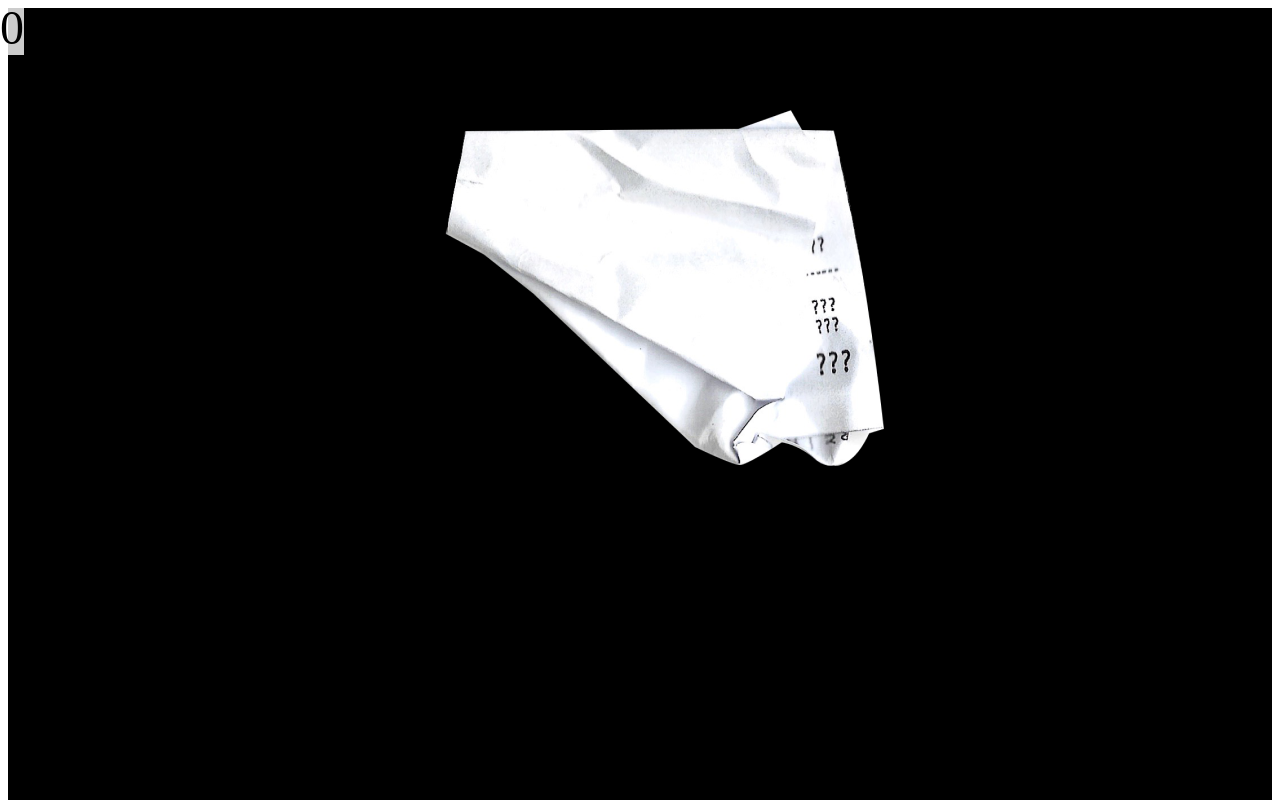
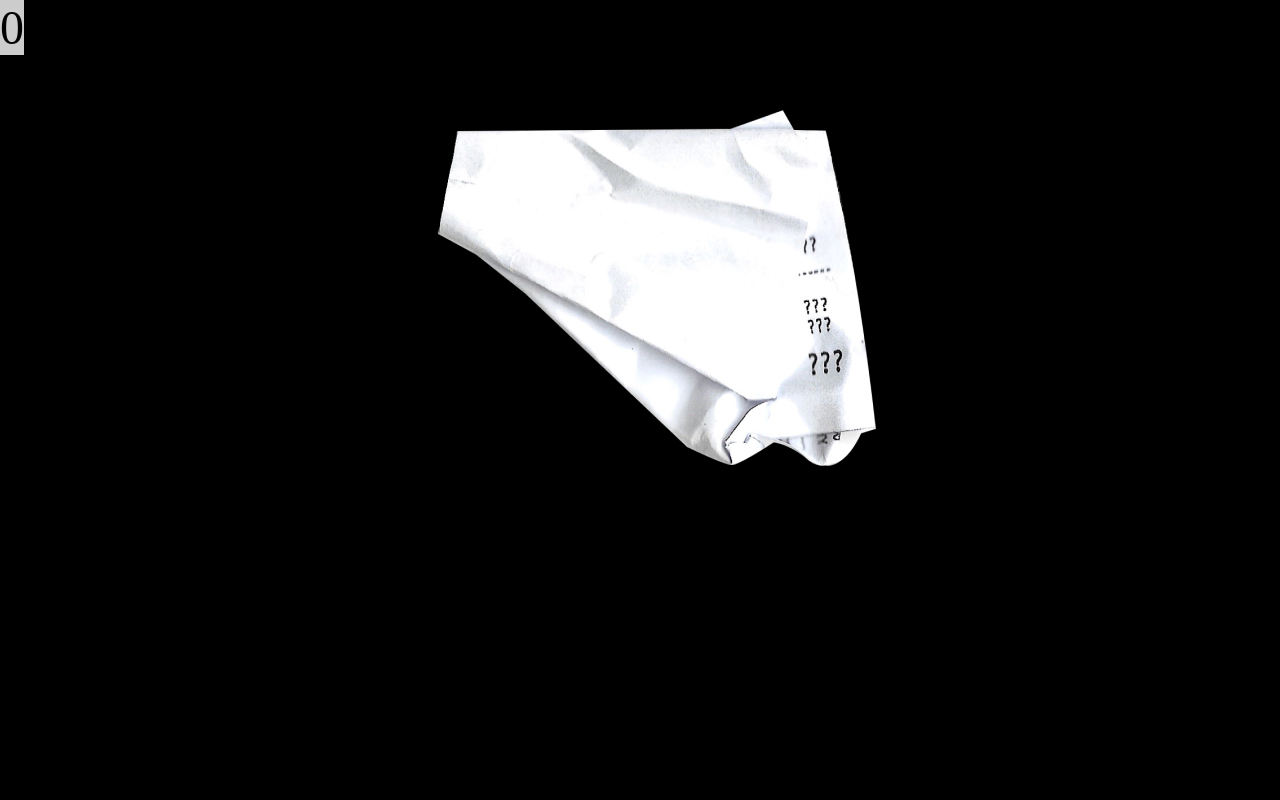
Before and after one commit to jimalike/trash-from-delivery, a plain HTML site: page index.html in a window 1280 px wide. Shown: the top 800 px of the page. Drawn offline with Linux system fonts and the light colour scheme.

Commit message:
Update style.css

```diff
--- a/style.css
+++ b/style.css
@@ -1,5 +1,6 @@
 body {
-    /* background-color: black; */
+    margin:0px;
+    padding:0px;
 }
 
 #condi-1 {
```
